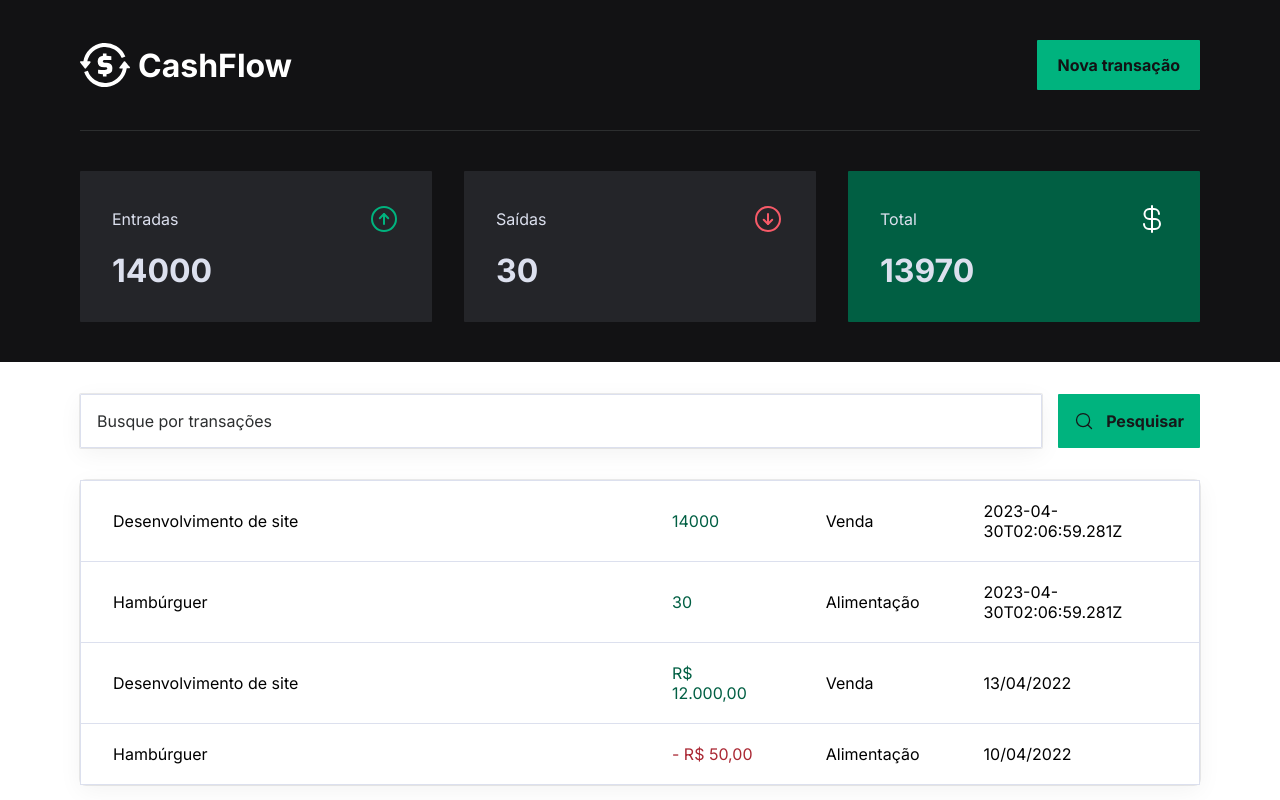
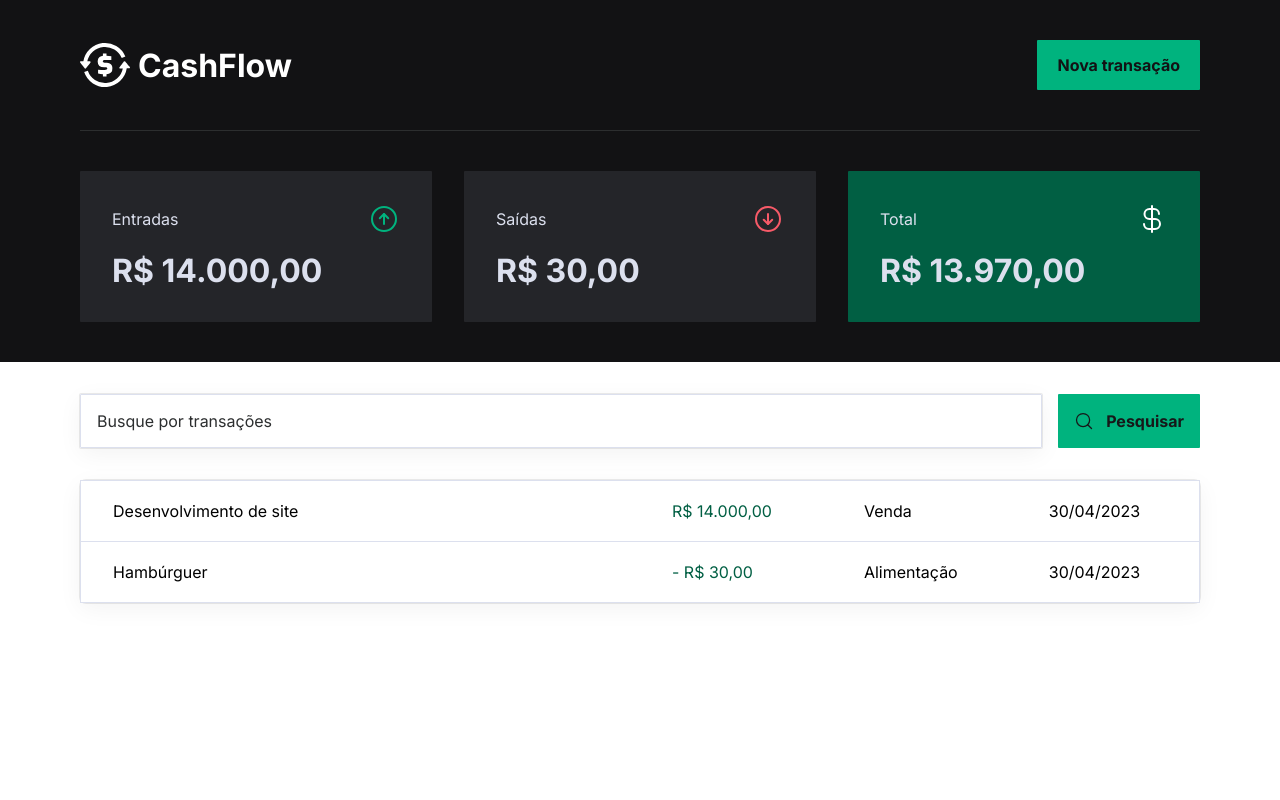
Before and after one commit to maykongsn/cashflow, a React (Vite) app: page / in a window 1280 px wide. Built offline with nearby package versions, Linux system fonts and the light colour scheme; data requests are answered from the project's data file.

Commit message:
feat: formatando as datas e preços

```diff
--- a/src/components/Summary/index.tsx
+++ b/src/components/Summary/index.tsx
@@ -1,6 +1,7 @@
 import { ArrowCircleDown, ArrowCircleUp, CurrencyDollar } from "phosphor-react";
 import { useContext } from "react";
 import { TransactionsContext } from "../../contexts/TransactionsContext";
+import { priceFormatter } from "../../utils/formatter";
 
 import { SummaryCard, SummaryContainer, SummaryContent } from "./styles";
 
@@ -34,7 +35,7 @@
             <span>Entradas</span>
             <ArrowCircleUp size={32} color="#00b37e" />
           </header>
-          <strong>{summary.income}</strong>
+          <strong>{priceFormatter.format(summary.income)}</strong>
         </SummaryCard>
 
         <SummaryCard>
@@ -42,7 +43,7 @@
             <span>Saídas</span>
             <ArrowCircleDown size={32} color="#f75a68" />
           </header>
-          <strong>{summary.outcome}</strong>
+          <strong>{priceFormatter.format(summary.outcome)}</strong>
         </SummaryCard>
 
         <SummaryCard variant="green">
@@ -50,7 +51,7 @@
             <span>Total</span>
             <CurrencyDollar size={32} color="#fff" />
           </header>
-          <strong>{summary.total}</strong>
+          <strong>{priceFormatter.format(summary.total)}</strong>
         </SummaryCard>
       </SummaryContent>
     </SummaryContainer>
--- a/src/pages/Transactions/index.tsx
+++ b/src/pages/Transactions/index.tsx
@@ -3,6 +3,7 @@
 import { Summary } from "../../components/Summary";
 import { TransactionsContext } from "../../contexts/TransactionsContext";
 import { api } from "../../services/api";
+import { dateFormatter, priceFormatter } from "../../utils/formatter";
 import { SearchForm } from "./components/SearchForm";
 import {
   PriceHighlight,
@@ -25,29 +26,14 @@
                 <td width="50%">{transaction.description}</td>
                 <td>
                   <PriceHighlight variant="income">
-                    {transaction.price}
+                    {transaction.type === "outcome" && "- "}
+                    {priceFormatter.format(transaction.price)}
                   </PriceHighlight>
                 </td>
                 <td>{transaction.category}</td>
-                <td>{transaction.createdAt}</td>
+                <td>{dateFormatter.format(new Date(transaction.createdAt))}</td>
               </tr>
             ))}
-            <tr>
-              <td width="50%">Desenvolvimento de site</td>
-              <td>
-                <PriceHighlight variant="income">R$ 12.000,00</PriceHighlight>
-              </td>
-              <td>Venda</td>
-              <td>13/04/2022</td>
-            </tr>
-            <tr>
-              <td width="50%">Hambúrguer</td>
-              <td>
-                <PriceHighlight variant="outcome">- R$ 50,00</PriceHighlight>
-              </td>
-              <td>Alimentação</td>
-              <td>10/04/2022</td>
-            </tr>
           </tbody>
         </TransactionsTable>
       </TransactionsContainer>
--- /dev/null
+++ b/src/utils/formatter.ts
@@ -0,0 +1,6 @@
+export const dateFormatter = new Intl.DateTimeFormat("pt-BR");
+
+export const priceFormatter = new Intl.NumberFormat("pt-BR", {
+  style: "currency",
+  currency: "BRL",
+});
```
